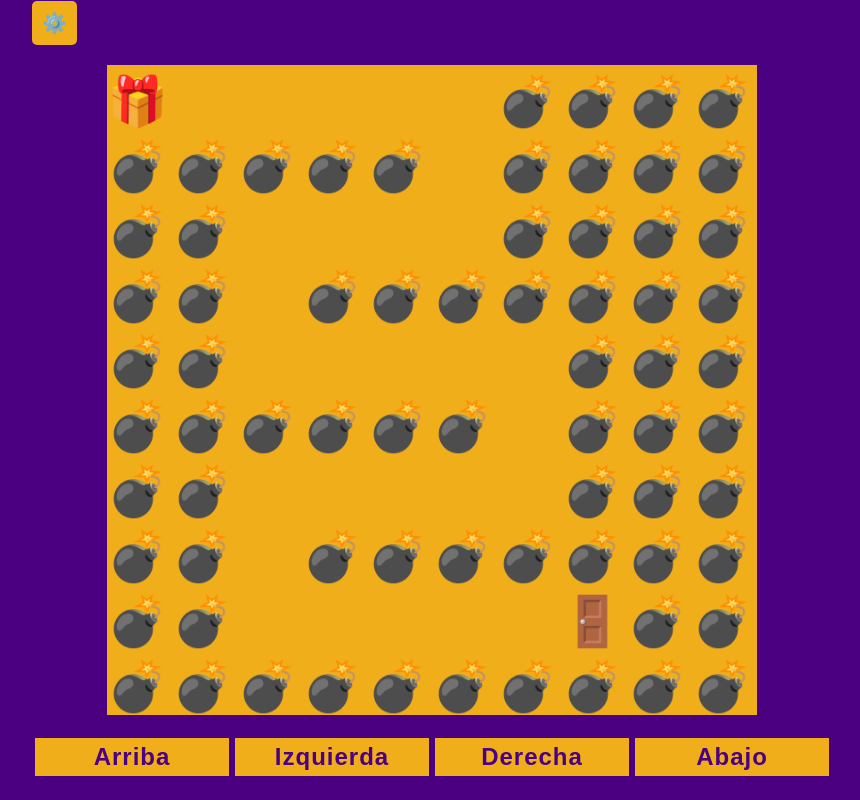
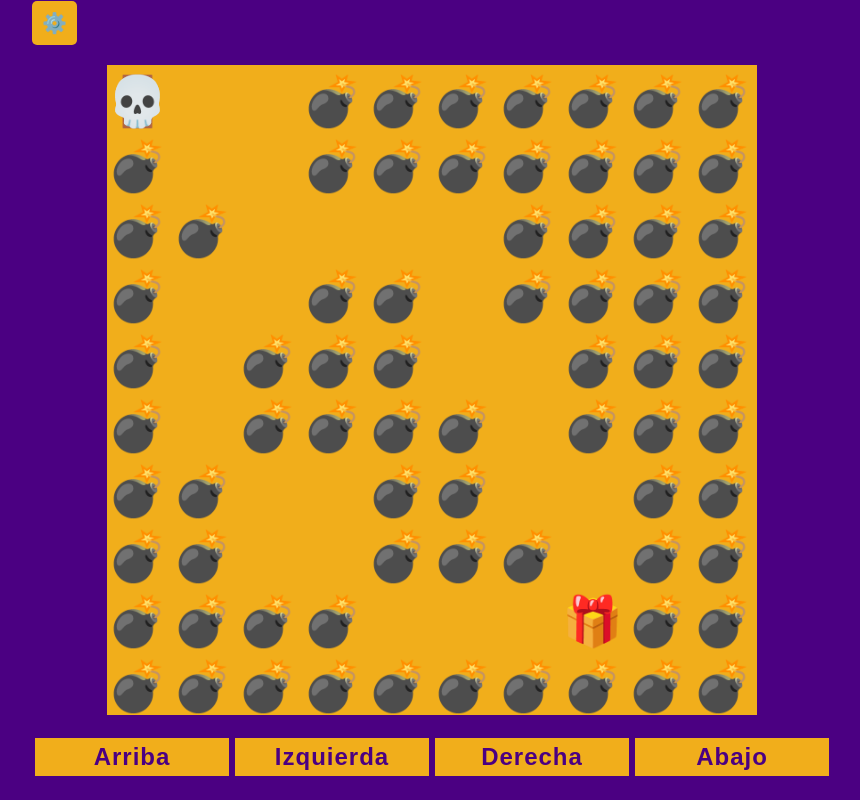
Before and after one commit to pipemalz/14_practico_js_videojuego, a plain HTML site: page index.html in a window 1280 px wide. Shown: the whole page, without its empty margins (208-1068 px from the left). Drawn offline with Linux system fonts and the light colour scheme.

Commit message:
Ajustes al renderizado a partir de movimientos del jugador y limite del mapa

```diff
--- a/game.js
+++ b/game.js
@@ -1,25 +1,48 @@
+//DECLARACION DE VARIABLES
+
 const canvas = document.getElementById('canvas');
 const context = canvas.getContext('2d');
 const checkboxGrid = document.getElementById('grid');
 const rangeGridWidth = document.getElementById('gridWidth');
 const settingsIcon = document.getElementById('settings-icon');
 const settingsItems = document.getElementById('settings-items');
+const botones = {
+    'Arriba' : document.getElementById('up'),
+    'Abajo' : document.getElementById('down'),
+    'Izquierda' : document.getElementById('left'),
+    'Derecha' : document.getElementById('right'),
+};
+let startPosition = {};
+const playerPosition = {
+        x : 0,
+        y : 0
+};
 
-settingsIcon.addEventListener('click', function(){
-    settingsItems.classList.toggle('settings-active');
-})
+function setListener(){
+    //Listerners de renderizado
+    window.addEventListener('resize', drawGame);
+    checkboxGrid.addEventListener('click', drawGame);
+    rangeGridWidth.addEventListener('input', drawGame);
 
-window.addEventListener('resize', draw);
-checkboxGrid.addEventListener('click', draw);
-rangeGridWidth.addEventListener('input', draw);
-window.addEventListener('load', startGame);
+    //Listeners de movimiento
+    document.addEventListener('keydown',detectarMovimiento);
+    for(let boton in botones){
+        botones[boton].addEventListener('click', detectarMovimiento);
+    };
+
+    //Listeners de configuraciones
+    settingsIcon.addEventListener('click', function(){
+        settingsItems.classList.toggle('settings-active');
+    });
+}
+
+//FUNCIONES DE RENDERIZADO
 
 function drawCanvas(){
     let size = 800;
-
     if(window.innerWidth < 900 || window.innerHeight < 900){
         size = window.innerWidth - 100;
-        if(window.innerHeight < (size + 100)){
+        if(window.innerHeight < window.innerWidth){
             size = window.innerHeight - 150;
         };
         if(window.innerHeight < 300 || window.innerWidth < 300){
@@ -57,9 +80,9 @@ function getMap(index){
     return rows.map(row=> row.split(''));
 }
 
-function drawElement(){
+function drawElement(lvl){
     const size = canvas.width / 10;
-    const map = getMap(2);
+    const map = getMap(lvl);
     context.font=`${size * 0.75}px sans-serif`;
     context.textAlign='left';
     context.textBaseline='top';
@@ -69,20 +92,92 @@ function drawElement(){
         responsiveY = 15;
     }
 
-    for(let x = 0; x < 10; x++){
-        for(let y = 0; y < 10; y++){
-            context.fillText(emojis[map[y][x]], x * size, y * size + responsiveY);
-        }
-    }
+    map.forEach((row, rowIndex) => {
+        row.forEach((col, colIndex) => {
+            const x = colIndex * size;
+            const y = rowIndex * size;
+            context.fillText(emojis[col], x, y + responsiveY);
+            if(col == 'O'){
+                if(startPosition != null){
+                    startPosition = {
+                        x : x,
+                        y : y
+                    };
+                    playerPosition.x = x;
+                    playerPosition.y = y;
+                    drawPlayer(x,y);
+                }
+            };
+        });
+    });
 };
 
-function draw(){
+function drawPlayer(x, y){
+    let responsiveY = 5;
+    if(canvas.width > 600){
+        responsiveY = 15;
+    }
+    context.fillText(emojis['PLAYER'], x, y + responsiveY);
+}
+
+function drawGame(){
     context.clearRect(0, 0, canvas.width, canvas.height);
     drawCanvas();
     drawGrid();
-    drawElement();
+    drawElement(1);
+    drawPlayer(playerPosition.x, playerPosition.y);
+};
+
+//FUNCIONES DE MOVIMIENTO
+
+function detectarMovimiento(e){
+    if(e.code){
+        const keys = {
+            'ArrowUp' : 'Arriba',
+            'ArrowRight' : 'Derecha',
+            'ArrowDown' : 'Abajo',
+            'ArrowLeft' : 'Izquierda'
+        };
+        if(keys.hasOwnProperty(e.code)){
+        };
+        moverJugador(keys[e.code]);
+    }else if(e.target){
+        for(let boton in botones){
+            if(e.target == botones[boton]){
+                moverJugador(boton);
+            };
+        };
+    };
+};
+
+function moverJugador(direccion){
+    const size = canvas.width / 10;
+    if(direccion){
+        startPosition = null;
+        if(direccion == 'Arriba'){
+            if(playerPosition.y != 0){
+                playerPosition.y -= size;
+            }
+        }else if(direccion == 'Abajo'){
+            if(playerPosition.y != canvas.height - size){
+                playerPosition.y += size;
+            }
+        }else if(direccion == 'Derecha'){
+            if(playerPosition.x != (canvas.width - size)){
+                playerPosition.x += size;
+            }
+        }else if(direccion == 'Izquierda'){
+            if(playerPosition.x != 0){
+                playerPosition.x -= size;
+            }
+        }
+    };
+    drawGame();
 };
 
 function startGame() {
-    draw();
+    setListener();
+    drawGame();
 };
+
+window.addEventListener('load', startGame);
```
Also changed, not shown: maps.js (line endings or trailing spaces), styles.css (line endings or trailing spaces).
